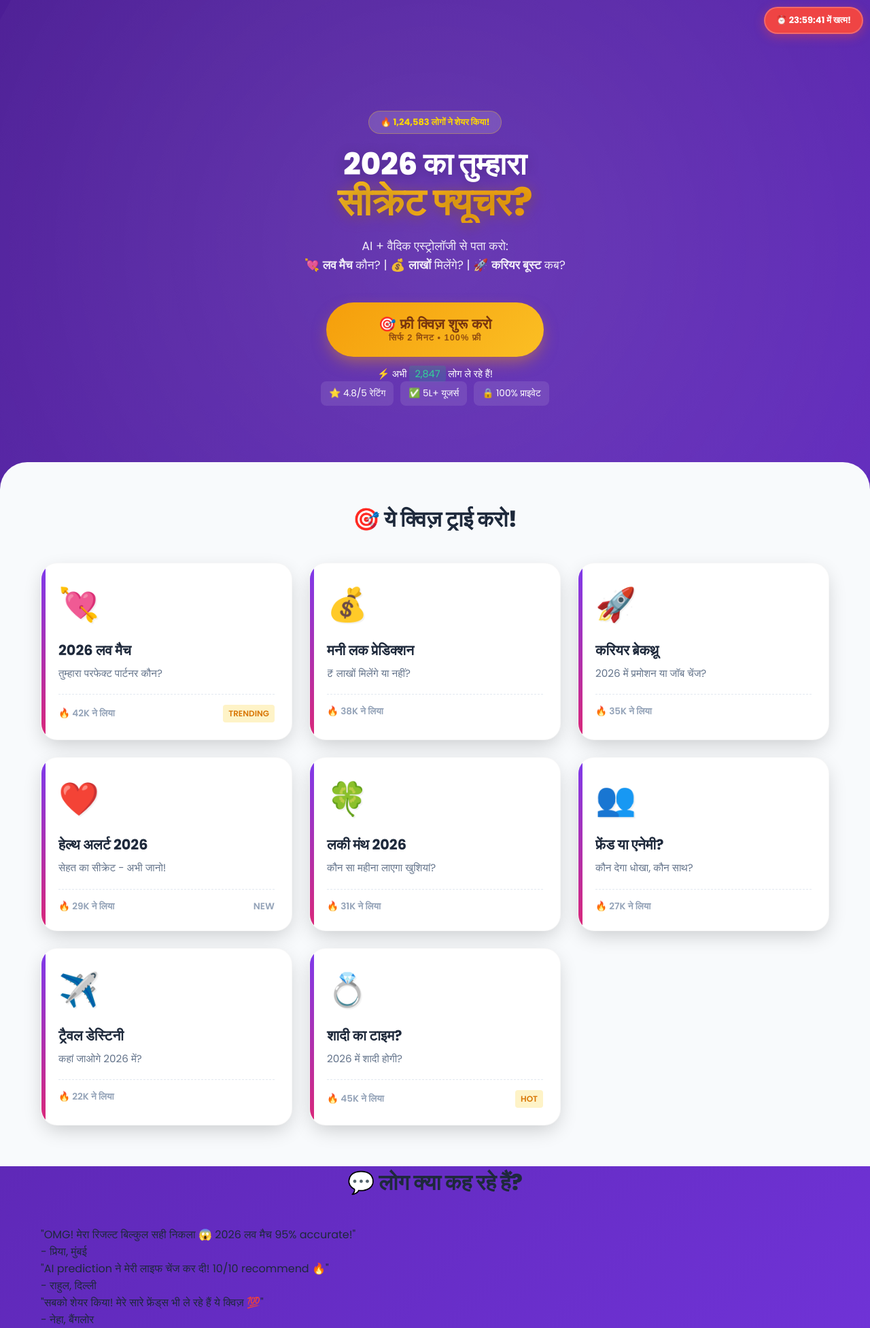
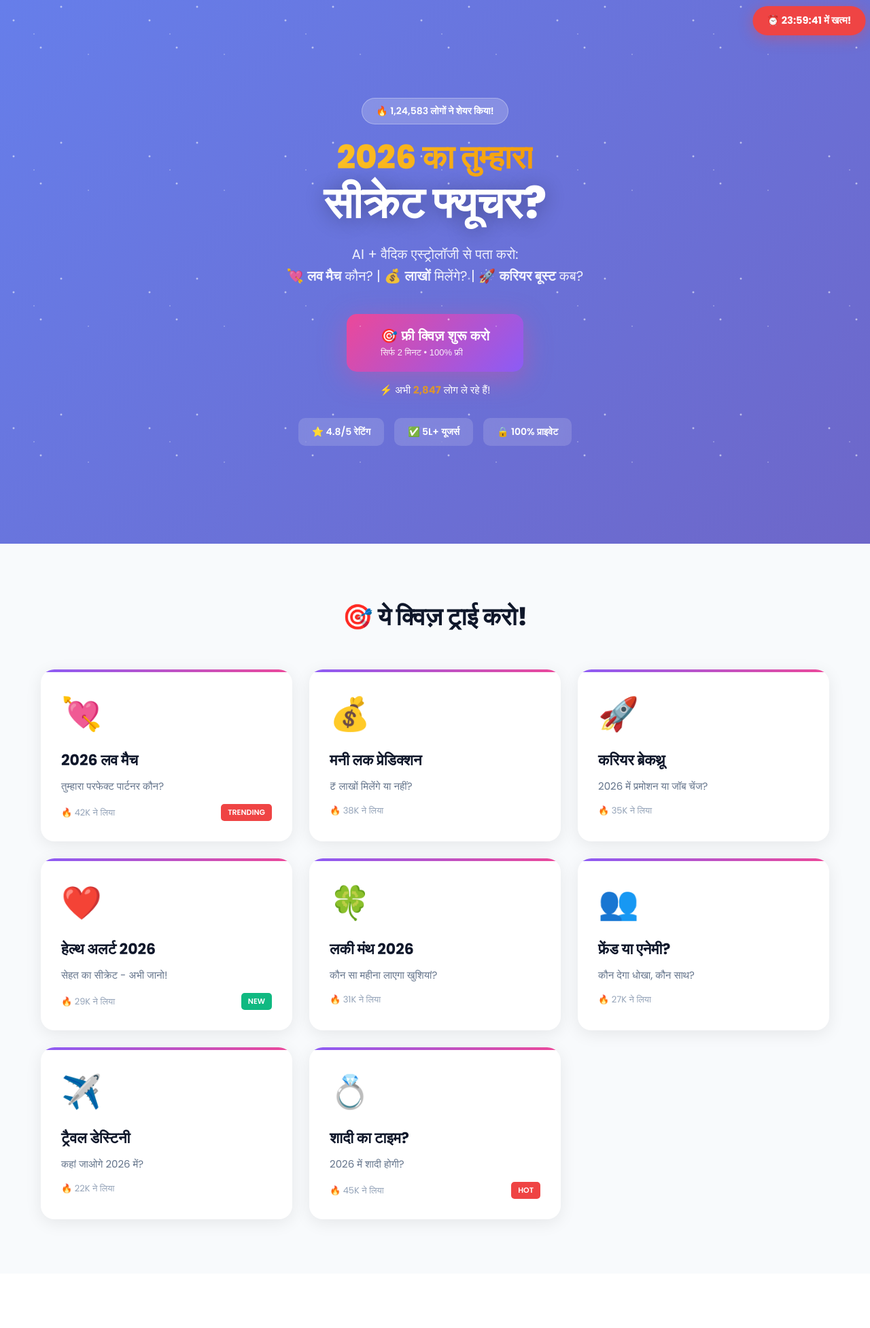
Before and after one commit to amaurajhonsons-dotcom/astro-quiz-2026, a PHP site: page / in a window 1280 px wide. Shown: the top 1954 px of the page at 68% size. Run offline with PHP 8.4, Linux system fonts and the light colour scheme; some libraries are stand-ins or nearby versions.

Commit message:
REVERT: Restore Original Premium UI (Pre-Experiment)

```diff
--- a/css/style.css
+++ b/css/style.css
@@ -1,32 +1,24 @@
-/* Mystic Gold Premium Theme */
-:root {
-    --primary: #7C3AED;
-    /* Deep Violet */
-    --primary-light: #8B5CF6;
-    --secondary: #DB2777;
-    /* Deep Pink */
-    --gold-start: #F59E0B;
-    --gold-end: #FBBF24;
-    --dark: #1E293B;
-    --light: #F8FAFC;
-    --bg-gradient: linear-gradient(135deg, #4C1D95 0%, #7C3AED 100%);
-    --card-shadow: 0 10px 30px -5px rgba(0, 0, 0, 0.2);
-    --gold-shadow: 0 10px 25px -5px rgba(245, 158, 11, 0.5);
-}
-
 * {
     margin: 0;
     padding: 0;
     box-sizing: border-box;
-    -webkit-tap-highlight-color: transparent;
+}
+
+:root {
+    --primary: #8B5CF6;
+    --secondary: #EC4899;
+    --accent: #F59E0B;
+    --dark: #0F172A;
+    --light: #F8FAFC;
+    --success: #10B981;
+    --danger: #EF4444;
 }
 
 body {
     font-family: 'Poppins', sans-serif;
-    background: var(--bg-gradient);
+    background: linear-gradient(135deg, #667eea 0%, #764ba2 100%);
     color: var(--dark);
     overflow-x: hidden;
-    min-height: 100vh;
 }
 
 .container {
@@ -35,202 +27,178 @@ body {
     padding: 0 20px;
 }
 
-/* Floating Timer (Scarcity) */
 .floating-timer {
     position: fixed;
     top: 10px;
     right: 10px;
-    background: #EF4444;
-    /* Red Alert */
+    background: var(--danger);
     color: white;
-    padding: 8px 16px;
+    padding: 10px 20px;
     border-radius: 50px;
     font-weight: 700;
-    font-size: 13px;
+    font-size: 14px;
     z-index: 1000;
-    box-shadow: 0 4px 15px rgba(239, 68, 68, 0.4);
+    box-shadow: 0 4px 20px rgba(239, 68, 68, 0.4);
     animation: pulse 2s infinite;
-    border: 2px solid rgba(255, 255, 255, 0.2);
 }
 
-/* Hero Section */
+@keyframes pulse {
+    0%, 100% { transform: scale(1); }
+    50% { transform: scale(1.05); }
+}
+
 .hero {
-    min-height: 90vh;
+    min-height: 100vh;
     display: flex;
-    flex-direction: column;
     align-items: center;
     justify-content: center;
     text-align: center;
     position: relative;
-    padding: 80px 20px 40px;
     overflow: hidden;
+    padding: 60px 20px;
 }
 
-/* Animated Background Shapes */
-.hero::before {
-    content: '';
+.stars {
     position: absolute;
-    top: -50%;
-    left: -50%;
-    width: 200%;
-    height: 200%;
-    background: radial-gradient(circle, rgba(255, 255, 255, 0.1) 0%, transparent 60%);
-    animation: rotate 20s linear infinite;
-    z-index: 0;
+    width: 100%;
+    height: 100%;
+    background-image:
+        radial-gradient(2px 2px at 20px 30px, white, transparent),
+        radial-gradient(2px 2px at 60px 70px, white, transparent),
+        radial-gradient(1px 1px at 50px 50px, white, transparent),
+        radial-gradient(1px 1px at 130px 80px, white, transparent),
+        radial-gradient(2px 2px at 90px 10px, white, transparent);
+    background-repeat: repeat;
+    background-size: 200px 200px;
+    opacity: 0.5;
+    animation: twinkle 3s infinite;
 }
 
-@keyframes rotate {
-    100% {
-        transform: rotate(360deg);
-    }
+@keyframes twinkle {
+    0%, 100% { opacity: 0.5; }
+    50% { opacity: 1; }
 }
 
 .badge {
     display: inline-block;
-    background: rgba(255, 255, 255, 0.15);
-    backdrop-filter: blur(8px);
-    color: #FFD700;
-    /* Gold Text */
-    padding: 6px 16px;
+    background: rgba(255, 255, 255, 0.2);
+    backdrop-filter: blur(10px);
+    color: white;
+    padding: 8px 20px;
     border-radius: 50px;
-    font-size: 13px;
-    font-weight: 700;
+    font-size: 14px;
+    font-weight: 600;
     margin-bottom: 20px;
-    border: 1px solid rgba(255, 215, 0, 0.3);
-    position: relative;
-    z-index: 1;
+    border: 1px solid rgba(255, 255, 255, 0.3);
 }
 
 .hero-title {
-    font-size: 2.8rem;
+    font-size: 48px;
     font-weight: 800;
     color: white;
-    line-height: 1.1;
+    line-height: 1.2;
     margin-bottom: 20px;
-    position: relative;
-    z-index: 1;
-    text-shadow: 0 4px 20px rgba(0, 0, 0, 0.2);
 }
 
 .gradient-text {
-    color: white;
-    /* Keep white for readability on purple */
+    background: linear-gradient(90deg, #fbbf24, #f59e0b);
+    -webkit-background-clip: text;
+    -webkit-text-fill-color: transparent;
+    background-clip: text;
 }
 
 .big-text {
-    font-size: 3.5rem;
+    font-size: 64px;
     display: block;
-    background: linear-gradient(135deg, #FBBF24, #F59E0B);
-    -webkit-background-clip: text;
-    -webkit-text-fill-color: transparent;
-    filter: drop-shadow(0 2px 10px rgba(245, 158, 11, 0.3));
+    text-shadow: 0 4px 30px rgba(0, 0, 0, 0.3);
 }
 
 .hero-subtitle {
-    font-size: 1.1rem;
+    font-size: 20px;
     color: rgba(255, 255, 255, 0.9);
     margin-bottom: 40px;
     line-height: 1.6;
-    max-width: 600px;
-    position: relative;
-    z-index: 1;
 }
 
-/* The GOLDEN CTA */
+.cta-section {
+    margin-bottom: 30px;
+}
+
 .cta-button {
-    background: linear-gradient(135deg, var(--gold-start), var(--gold-end));
-    color: #78350F;
-    /* Dark Brown for contrast */
+    background: linear-gradient(135deg, #EC4899, #8B5CF6);
+    color: white;
     border: none;
-    padding: 20px 45px;
-    border-radius: 50px;
-    font-size: 1.3rem;
-    font-weight: 800;
+    padding: 20px 50px;
+    border-radius: 15px;
+    font-size: 20px;
+    font-weight: 700;
     cursor: pointer;
-    box-shadow: var(--gold-shadow);
-    transition: transform 0.2s;
-    position: relative;
-    overflow: hidden;
-    z-index: 1;
+    box-shadow: 0 10px 40px rgba(236, 72, 153, 0.4);
+    transition: all 0.3s ease;
     display: inline-flex;
     flex-direction: column;
-    align-items: center;
-    width: 100%;
-    max-width: 320px;
+    gap: 5px;
+}
+
+.cta-button:hover {
+    transform: translateY(-3px);
+    box-shadow: 0 15px 50px rgba(236, 72, 153, 0.6);
 }
 
 .cta-button:active {
-    transform: scale(0.96);
-}
-
-/* Shimmer Animation */
-.cta-button::after {
-    content: '';
-    position: absolute;
-    top: -50%;
-    left: -50%;
-    width: 200%;
-    height: 200%;
-    background: linear-gradient(to right, transparent, rgba(255, 255, 255, 0.4), transparent);
-    transform: rotate(45deg);
-    animation: shimmer 3s infinite;
-}
-
-@keyframes shimmer {
-    0% {
-        transform: translateX(-100%) rotate(45deg);
-    }
-
-    20% {
-        transform: translateX(100%) rotate(45deg);
-    }
-
-    100% {
-        transform: translateX(100%) rotate(45deg);
-    }
+    transform: translateY(0);
 }
 
 .btn-subtitle {
-    font-size: 0.8rem;
-    font-weight: 600;
-    opacity: 0.8;
-    text-transform: uppercase;
-    letter-spacing: 1px;
+    font-size: 13px;
+    font-weight: 400;
+    opacity: 0.9;
 }
 
 .social-proof {
     color: white;
-    font-size: 0.9rem;
+    font-size: 15px;
     margin-top: 15px;
-    font-weight: 500;
-    position: relative;
-    z-index: 1;
 }
 
 .live-count {
-    background: rgba(16, 185, 129, 0.2);
-    padding: 2px 8px;
-    border-radius: 4px;
-    color: #34D399;
+    color: var(--accent);
+    font-weight: 700;
+    animation: countUp 3s infinite;
 }
 
-/* 3D Cards */
+@keyframes countUp {
+    0%, 100% { opacity: 1; }
+    50% { opacity: 0.7; }
+}
+
+.trust-badges {
+    display: flex;
+    gap: 15px;
+    justify-content: center;
+    flex-wrap: wrap;
+}
+
+.badge-item {
+    background: rgba(255, 255, 255, 0.15);
+    backdrop-filter: blur(10px);
+    color: white;
+    padding: 10px 20px;
+    border-radius: 10px;
+    font-size: 14px;
+    font-weight: 600;
+}
+
 .quiz-preview {
     background: var(--light);
-    padding: 60px 20px;
-    border-top-left-radius: 40px;
-    border-top-right-radius: 40px;
-    margin-top: -40px;
-    /* Overlap Hero */
-    position: relative;
-    z-index: 2;
+    padding: 80px 20px;
 }
 
 .section-title {
     text-align: center;
-    font-size: 2rem;
+    font-size: 36px;
     font-weight: 800;
-    margin-bottom: 40px;
+    margin-bottom: 50px;
     color: var(--dark);
 }
 
@@ -242,19 +210,13 @@ body {
 
 .quiz-card {
     background: white;
-    border-radius: 24px;
-    padding: 25px;
-    box-shadow: var(--card-shadow);
+    border-radius: 20px;
+    padding: 30px;
+    box-shadow: 0 5px 25px rgba(0, 0, 0, 0.08);
     cursor: pointer;
     transition: all 0.3s ease;
     position: relative;
     overflow: hidden;
-    border: 1px solid rgba(0, 0, 0, 0.03);
-}
-
-.quiz-card:hover {
-    transform: translateY(-8px);
-    box-shadow: 0 20px 40px -5px rgba(0, 0, 0, 0.15);
 }
 
 .quiz-card::before {
@@ -262,108 +224,213 @@ body {
     position: absolute;
     top: 0;
     left: 0;
-    width: 6px;
-    height: 100%;
-    background: linear-gradient(to bottom, var(--primary), var(--secondary));
+    width: 100%;
+    height: 4px;
+    background: linear-gradient(90deg, var(--primary), var(--secondary));
+}
+
+.quiz-card:hover {
+    transform: translateY(-8px);
+    box-shadow: 0 15px 40px rgba(0, 0, 0, 0.15);
 }
 
 .quiz-icon {
-    font-size: 3rem;
+    font-size: 48px;
     margin-bottom: 15px;
-    text-shadow: 2px 2px 0px rgba(0, 0, 0, 0.05);
 }
 
 .quiz-card h3 {
-    font-size: 1.3rem;
+    font-size: 22px;
     font-weight: 700;
-    margin-bottom: 8px;
+    margin-bottom: 10px;
     color: var(--dark);
 }
 
 .quiz-card p {
     color: #64748b;
-    font-size: 0.95rem;
-    margin-bottom: 20px;
-    line-height: 1.4;
+    font-size: 15px;
+    margin-bottom: 15px;
 }
 
 .quiz-stats {
     display: flex;
     justify-content: space-between;
     align-items: center;
-    border-top: 1px dashed #E2E8F0;
-    padding-top: 15px;
-    font-size: 0.85rem;
-    color: #94A3B8;
-    font-weight: 600;
+    font-size: 13px;
+    color: #94a3b8;
 }
 
-.trending {
-    background: #FEF3C7;
-    color: #D97706;
-    padding: 4px 8px;
-    border-radius: 4px;
-    font-size: 0.75rem;
+.trending, .new {
+    background: var(--danger);
+    color: white;
+    padding: 4px 10px;
+    border-radius: 5px;
+    font-weight: 600;
+    font-size: 11px;
 }
 
-/* Footer & Mobile */
-.trust-badges {
-    display: flex;
-    gap: 10px;
-    justify-content: center;
-    flex-wrap: wrap;
-    position: relative;
-    z-index: 1;
+.new {
+    background: var(--success);
 }
 
-.badge-item {
-    background: rgba(255, 255, 255, 0.1);
+.social-proof-section {
+    padding: 80px 20px;
+    background: white;
+}
+
+.testimonial-grid {
+    display: grid;
+    grid-template-columns: repeat(auto-fit, minmax(300px, 1fr));
+    gap: 30px;
+}
+
+.testimonial {
+    background: linear-gradient(135deg, #667eea 0%, #764ba2 100%);
     color: white;
-    padding: 8px 12px;
-    border-radius: 8px;
-    font-size: 0.85rem;
-    backdrop-filter: blur(4px);
+    padding: 30px;
+    border-radius: 15px;
+    box-shadow: 0 5px 25px rgba(0, 0, 0, 0.1);
+}
+
+.testimonial p {
+    font-size: 16px;
+    line-height: 1.6;
+    margin-bottom: 15px;
+}
+
+.user {
+    font-size: 14px;
+    font-weight: 600;
+    opacity: 0.9;
+}
+
+.push-notification-popup {
+    display: none;
+    position: fixed;
+    top: 0;
+    left: 0;
+    width: 100%;
+    height: 100%;
+    background: rgba(0, 0, 0, 0.7);
+    z-index: 2000;
+    align-items: center;
+    justify-content: center;
+}
+
+.push-notification-popup.active {
+    display: flex;
+}
+
+.popup-content {
+    background: white;
+    padding: 40px;
+    border-radius: 20px;
+    max-width: 400px;
+    text-align: center;
+    position: relative;
+    animation: popIn 0.3s ease;
+}
+
+@keyframes popIn {
+    0% { transform: scale(0.8); opacity: 0; }
+    100% { transform: scale(1); opacity: 1; }
+}
+
+.close-popup {
+    position: absolute;
+    top: 15px;
+    right: 15px;
+    font-size: 30px;
+    cursor: pointer;
+    color: #94a3b8;
+}
+
+.popup-icon {
+    font-size: 60px;
+    margin-bottom: 20px;
+}
+
+.popup-content h3 {
+    font-size: 24px;
+    margin-bottom: 15px;
+    color: var(--dark);
+}
+
+.popup-content p {
+    color: #64748b;
+    margin-bottom: 25px;
+}
+
+.popup-btn {
+    background: linear-gradient(135deg, #EC4899, #8B5CF6);
+    color: white;
+    border: none;
+    padding: 15px 40px;
+    border-radius: 10px;
+    font-size: 16px;
+    font-weight: 700;
+    cursor: pointer;
+    width: 100%;
+    margin-bottom: 10px;
+}
+
+.popup-btn-secondary {
+    background: transparent;
+    color: #64748b;
+    border: none;
+    padding: 10px;
+    font-size: 14px;
+    cursor: pointer;
 }
 
 .footer {
-    background: #0F172A;
+    background: var(--dark);
     color: white;
-    padding: 60px 20px;
+    padding: 40px 20px;
     text-align: center;
 }
 
 .footer-links {
-    margin-top: 25px;
+    margin-top: 20px;
     display: flex;
-    gap: 20px;
+    gap: 30px;
     justify-content: center;
-    flex-wrap: wrap;
 }
 
 .footer-links a {
-    color: #94A3B8;
+    color: white;
     text-decoration: none;
-    font-size: 0.9rem;
+    opacity: 0.8;
+    transition: opacity 0.3s;
+}
+
+.footer-links a:hover {
+    opacity: 1;
 }
 
 @media (max-width: 768px) {
     .hero-title {
-        font-size: 2.2rem;
+        font-size: 36px;
     }
 
     .big-text {
-        font-size: 3rem;
+        font-size: 48px;
     }
 
-    .floating-timer {
-        top: 10px;
-        right: 10px;
+    .hero-subtitle {
+        font-size: 16px;
     }
 
-    .quiz-card {
-        display: flex;
-        flex-direction: column;
-        justify-content: center;
-        min-height: 180px;
+    .cta-button {
+        padding: 18px 40px;
+        font-size: 18px;
+    }
+
+    .quiz-grid {
+        grid-template-columns: 1fr;
+    }
+
+    .section-title {
+        font-size: 28px;
     }
 }
--- a/index.php
+++ b/index.php
@@ -78,8 +78,10 @@
     </script>
 </head>
 
-<body class="mystic-body">
-    <!-- Optimized: Ads moved to footer -->
+<body class="home-body">
+    <!-- Adsterra Social Bar (Top Sticky) -->
+    <script type="text/javascript"
+        src="//pl28198047.effectivegatecpm.com/14/2d/0b/142d0b238e726b90898d76e2bb2b4f20.js"></script>
     <div class="floating-timer">
         ⏰ <span id="timer">23:59:47</span> में खत्म!
     </div>
@@ -268,9 +270,9 @@
         </div>
     </section>
 
-    <!-- Optimized for LCP -->
+    <!-- Adsterra Mobile Banner 320x50 -->
     <div style="text-align: center; margin: 40px 0; padding: 20px;">
-        <p style="font-size: 11px; color: rgba(0,0,0,0.3); margin-bottom: 10px;">SPONSORED</p>
+        <p style="font-size: 11px; color: rgba(255,255,255,0.6); margin-bottom: 10px;">SPONSORED</p>
         <script type="text/javascript">
             atOptions = {
                 'key': '23c858baf0517be4c93981cd8786b93c',
@@ -283,10 +285,6 @@
         <script type="text/javascript"
             src="//www.highperformanceformat.com/23c858baf0517be4c93981cd8786b93c/invoke.js"></script>
     </div>
-
-    <!-- Adsterra Social Bar (Deferred for Speed) -->
-    <script type="text/javascript" src="//pl28198047.effectivegatecpm.com/14/2d/0b/142d0b238e726b90898d76e2bb2b4f20.js"
-        defer></script>
 
     <footer class="footer">
         <div class="container">
```
